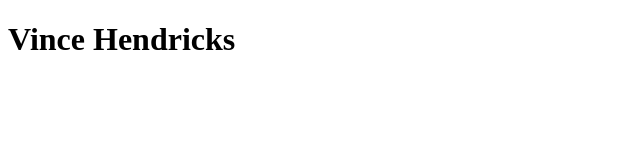
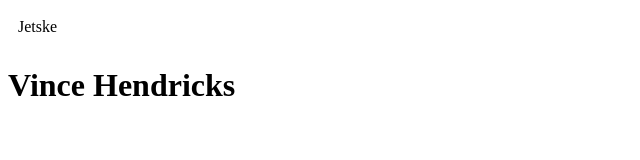
Before and after one commit to lekkerding01/Jetske, a plain HTML site: page index.html in a window 1280 px wide. Shown: the whole page, without its empty margins (0-640 px from the left). Drawn offline with Linux system fonts and the light colour scheme.

Commit message:
Update index.html

```diff
--- a/index.html
+++ b/index.html
@@ -3,8 +3,16 @@
 <head>
 <title>Jetske</title>
 <link rel="icon" type="image/x-icon" href="jetske.ico">
+<link href="header.css" rel="stylesheet">
 </head>
 <body>
+<div class="header">
+  <a class="logo">
+    <p1>Jetske</p1>
+  </a>
+
+</div>
+
 <h1>Vince Hendricks</h1>
 </body>
 </html>
```
